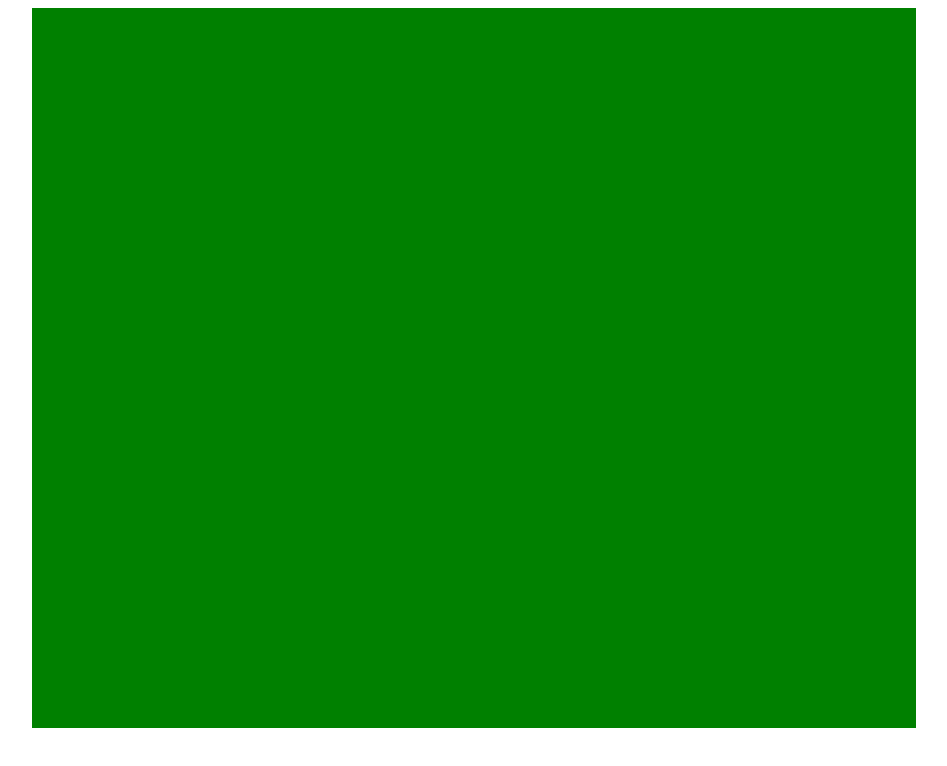
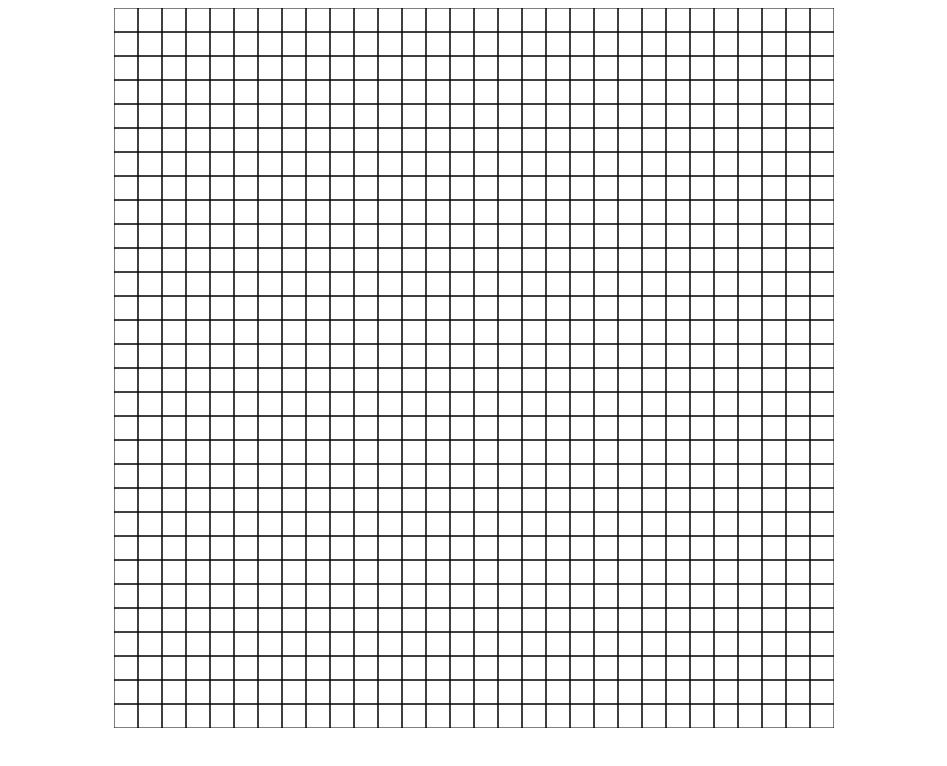
Before and after one commit to Enoch-Hsiao/ConwayBattleRoyale, a plain HTML site: page index.html in a window 1280 px wide. Shown: the whole page, without its empty margins (166-1113 px from the left). Drawn offline with Linux system fonts and the light colour scheme.

Commit message:
Board created
Created board

```diff
--- a/index.js
+++ b/index.js
@@ -3,9 +3,10 @@ const canvas = document.getElementById('canvas');
 const ctx = canvas.getContext('2d');
 const gameBoardDiv = document.getElementById("gameBoard").getBoundingClientRect();
 
-const numBoxes = 100;
-canvas.width = gameBoard.width;
-canvas.height = gameBoard.height;
+const numBoxes = 30;
+canvas.width = gameBoardDiv.height;
+canvas.height = gameBoardDiv.height;
+const boxSize = gameBoardDiv.height/ numBoxes;
 
 const cols = numBoxes;
 const rows = numBoxes;
@@ -20,12 +21,11 @@ const grid = buildGrid();
 render(grid);
 
 function render(grid) {
-    for(let col = 0; col < grid.length; col++){
-        for (let row = 0; row < grid[col].length; row++){
-            const cell = grid[col][row];
-
+    for (let col = 0; col < numBoxes; col++) {
+        for (let row = 0; row < numBoxes; row++) {
+            const box = grid[col][row];
             ctx.beginPath();
-            ctx.rect(col * numBoxes, row * numBoxes, numBoxes, numBoxes);
+            ctx.rect(col * boxSize, row * boxSize, boxSize, boxSize);
             ctx.stroke();
         }
     }
--- a/styles.css
+++ b/styles.css
@@ -11,7 +11,6 @@ html {
 }
 
 #gameBoard {
-  background-color: green;
   width: 70%;
   display: flex;
   justify-content: center;
@@ -19,6 +18,5 @@ html {
 }
 
 #canvas {
-  background-color: red;
-
+  background-color: white;
 }
```
